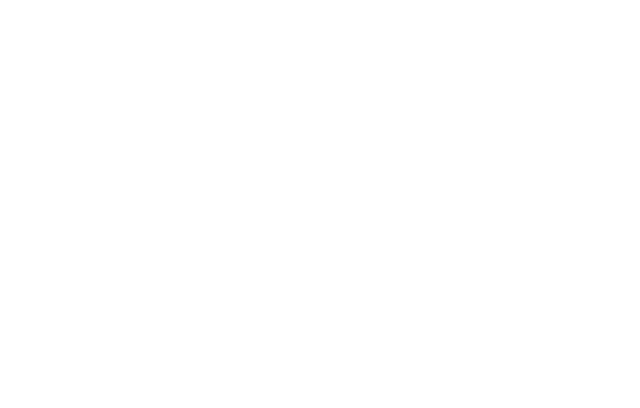
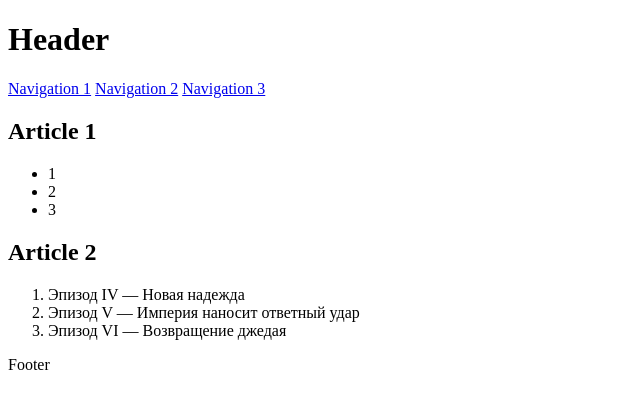
Before and after one commit to js-tasks-ru/htmlcss-20230530_vad21im, a website: page 02-dz0/01-semantic-mockup/solution.html in a window 1280 px wide. Shown: the whole page, without its empty margins (0-640 px from the left). Drawn offline with Linux system fonts and the light colour scheme.

Commit message:
Задание 2 готово

```diff
--- a/02-dz0/01-semantic-mockup/solution.html
+++ b/02-dz0/01-semantic-mockup/solution.html
@@ -1,4 +1,30 @@
 <!DOCTYPE html>
 <html lang="ru">
-    <!-- Ваше решение -->
+   <header>
+       <h1>Header</h1>
+       <nav>
+           <a href="#">Navigation 1</a>
+           <a href="#">Navigation 2</a>
+           <a href="#">Navigation 3</a>
+       </nav>
+   </header>
+   <main>
+       <article>
+           <h2>Article 1</h2>
+           <ul>
+               <li>1</li>
+               <li>2</li>
+               <li>3</li>
+           </ul>
+       </article>
+       <article>
+           <h2>Article 2</h2>
+           <ol>
+               <li>Эпизод IV — Новая надежда</li>
+               <li>Эпизод V — Империя наносит ответный удар</li>
+               <li>Эпизод VI — Возвращение джедая</li>
+           </ol>
+       </article>
+       <footer>Footer</footer>
+   </main>
 </html>
```
